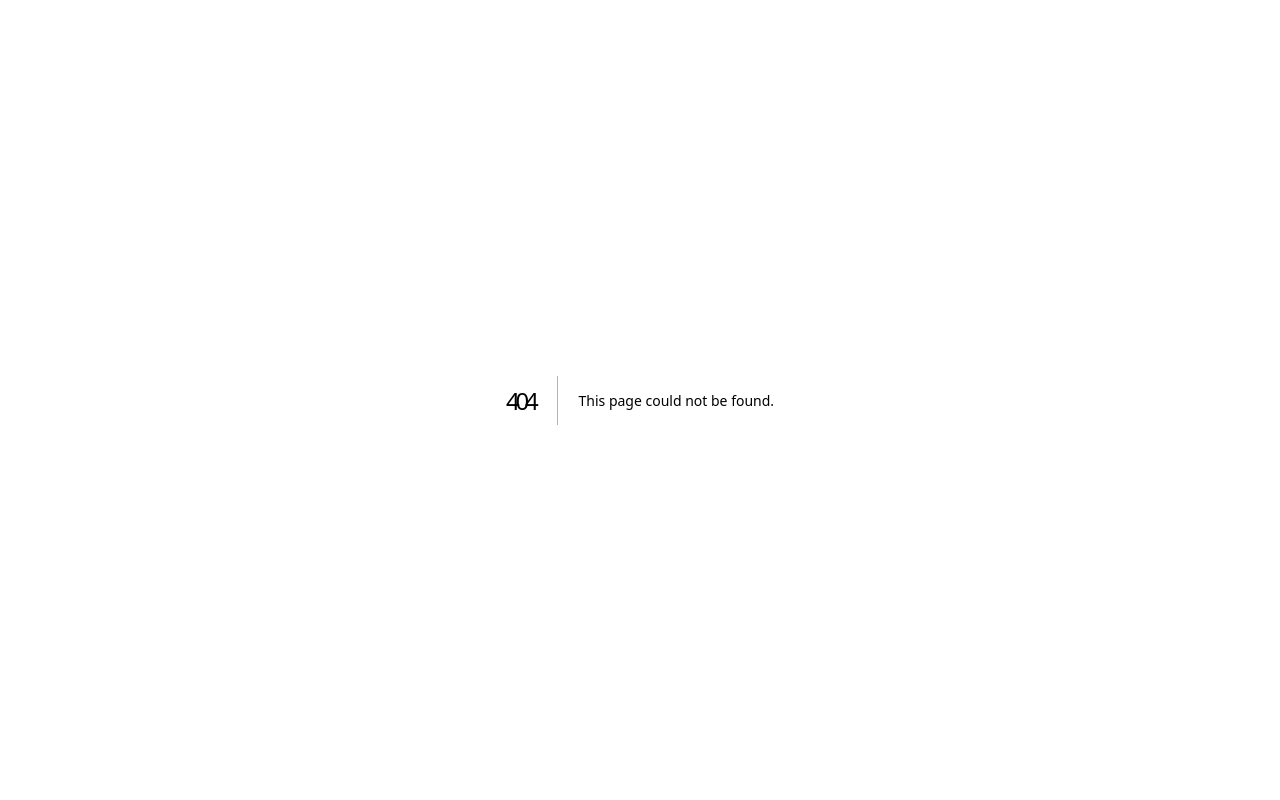
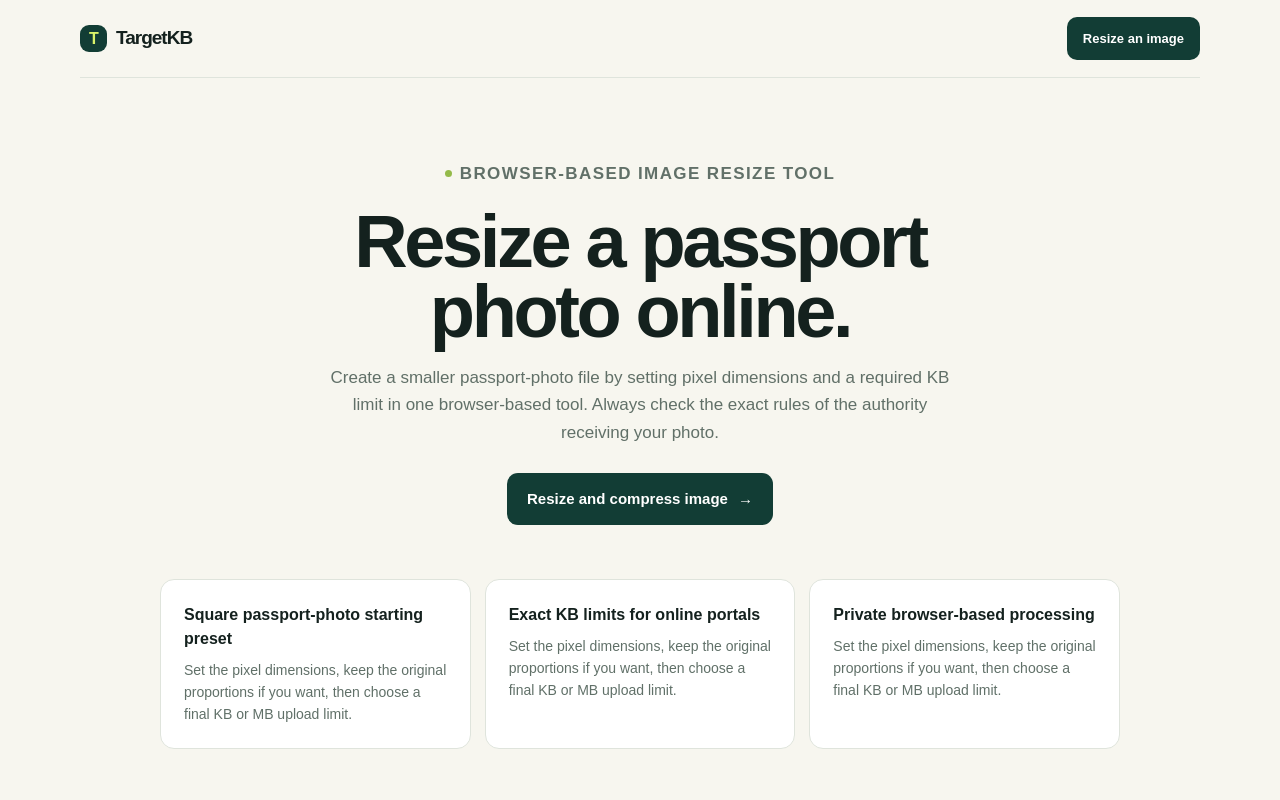
Before and after one commit to zq4034698/targetkb, a Next.js app: page /resize-passport-photo in a window 1280 px wide. Before the commit this address had no page. Shown: the top 800 px of the page. Built offline with nearby package versions, Linux system fonts and the light colour scheme.

Commit message:
Add document photo resize presets and landing pages

```diff
--- a/app/components/ResizeLanding.tsx
+++ b/app/components/ResizeLanding.tsx
@@ -3,12 +3,13 @@ type ResizeLandingProps = {
   description: string;
   focus: string;
   examples: string[];
+  toolHref?: string;
 };
 
-export default function ResizeLanding({ title, description, focus, examples }: ResizeLandingProps) {
+export default function ResizeLanding({ title, description, focus, examples, toolHref = '/?resize=1' }: ResizeLandingProps) {
   return <main className="seo-page">
-    <nav className="nav wrap"><a className="brand" href="/"><span className="brand-mark">T</span>TargetKB</a><a className="nav-button" href="/?resize=1">Resize an image</a></nav>
-    <section className="seo-hero"><p className="eyebrow"><span /> Browser-based image resize tool</p><h1>{title}</h1><p>{description}</p><a className="seo-cta" href="/?resize=1">Resize and compress image <span>→</span></a></section>
+    <nav className="nav wrap"><a className="brand" href="/"><span className="brand-mark">T</span>TargetKB</a><a className="nav-button" href={toolHref}>Resize an image</a></nav>
+    <section className="seo-hero"><p className="eyebrow"><span /> Browser-based image resize tool</p><h1>{title}</h1><p>{description}</p><a className="seo-cta" href={toolHref}>Resize and compress image <span>→</span></a></section>
     <section className="seo-card-grid">{examples.map((example) => <article className="seo-card" key={example}><strong>{example}</strong><p>Set the pixel dimensions, keep the original proportions if you want, then choose a final KB or MB upload limit.</p></article>)}</section>
     <section className="seo-content"><div className="seo-content-inner"><h2>How to {focus}</h2><ol><li>Open TargetKB and enable “Resize before compressing”.</li><li>Enter a width or height in pixels. Keep the aspect ratio enabled to avoid stretching.</li><li>Set the maximum file size your upload accepts, then upload up to 10 images.</li><li>Download the resized JPG when the result is ready.</li></ol><h3>Resize and compress in one step</h3><p>Dimensions and file size solve different upload problems. Resizing reduces pixel dimensions; compression reduces the file weight. TargetKB combines both locally in your browser so you can create a smaller image without sending it to a server.</p></div></section>
     <section className="seo-faq"><h2>Frequently asked questions</h2><details><summary>Can I resize without distorting the image?</summary><p>Yes. Keep aspect ratio enabled and enter either a width or a height. TargetKB calculates the other dimension from the original image.</p></details><details><summary>What image formats can I resize?</summary><p>You can upload JPG, PNG, WebP, HEIC, and HEIF images. Results download as optimized JPG files.</p></details><details><summary>Are my images uploaded to a server?</summary><p>No. Image processing happens locally in your browser whenever possible.</p></details></section>
--- a/app/page.tsx
+++ b/app/page.tsx
@@ -32,10 +32,14 @@ export default function Home() {
 
   useEffect(() => {
     document.documentElement.lang = language;
-    const requestedTarget = new URLSearchParams(window.location.search).get('target');
+    const search = new URLSearchParams(window.location.search);
+    const requestedTarget = search.get('target');
     if (requestedTarget === '50' || requestedTarget === '100' || requestedTarget === '200' || requestedTarget === '500') { setTarget(requestedTarget); setUnit('KB'); }
     if (requestedTarget === '1mb') { setTarget('1'); setUnit('MB'); }
-    if (new URLSearchParams(window.location.search).get('resize') === '1') setResizeEnabled(true);
+    const requestedWidth = search.get('width'); const requestedHeight = search.get('height');
+    if (search.get('resize') === '1' || requestedWidth || requestedHeight) setResizeEnabled(true);
+    if (requestedWidth && /^\d+$/.test(requestedWidth)) setResizeWidth(requestedWidth);
+    if (requestedHeight && /^\d+$/.test(requestedHeight)) setResizeHeight(requestedHeight);
   }, [language]);
 
   async function compressOne(file: File, targetBytes: number): Promise<Result> {
@@ -109,6 +113,7 @@ export default function Home() {
         <section className="resize-panel" aria-label="Resize image options">
           <label className="resize-toggle"><input type="checkbox" checked={resizeEnabled} onChange={(event) => setResizeEnabled(event.target.checked)} /><span><b>{language === 'en' ? 'Resize before compressing' : language === 'zh-CN' ? '压缩前调整尺寸' : '壓縮前調整尺寸'}</b><small>{language === 'en' ? 'Optional dimensions in pixels' : language === 'zh-CN' ? '可选：按像素设置尺寸' : '選填：依像素設定尺寸'}</small></span></label>
           {resizeEnabled && <div className="resize-fields"><label>W <input aria-label="Resize width" inputMode="numeric" placeholder="1200" value={resizeWidth} onChange={(event) => setResizeWidth(event.target.value.replace(/\D/g, ''))} /> px</label><span>×</span><label>H <input aria-label="Resize height" inputMode="numeric" placeholder="800" value={resizeHeight} onChange={(event) => setResizeHeight(event.target.value.replace(/\D/g, ''))} /> px</label><label className="aspect-lock"><input type="checkbox" checked={lockAspect} onChange={(event) => setLockAspect(event.target.checked)} /> {language === 'en' ? 'Keep aspect ratio' : language === 'zh-CN' ? '保持比例' : '保持比例'}</label></div>}
+          {resizeEnabled && <div className="resize-presets"><span>{language === 'en' ? 'Quick presets' : language === 'zh-CN' ? '常用预设' : '常用預設'}</span><button onClick={() => { setResizeWidth('600'); setResizeHeight('600'); setTarget('200'); setUnit('KB'); }}>Passport / Visa · 600 × 600</button><button onClick={() => { setResizeWidth('400'); setResizeHeight('400'); setTarget('100'); setUnit('KB'); }}>Job profile · 400 × 400</button><button onClick={() => { setResizeWidth('1200'); setResizeHeight('800'); setTarget('500'); setUnit('KB'); }}>Website · 1200 × 800</button></div>}
         </section>
         <div className="popular-row"><span>{t.popular}</span>{presets.map((preset) => <button key={preset} onClick={() => selectPreset(String(preset), 'KB')}>{preset}KB</button>)}<button onClick={() => selectPreset('1', 'MB')}>1MB</button></div>
         {error && <p className="message error">{error}</p>}
--- /dev/null
+++ b/app/resize-passport-photo/page.tsx
@@ -0,0 +1,5 @@
+import type { Metadata } from 'next';
+import ResizeLanding from '../components/ResizeLanding';
+
+export const metadata: Metadata = { title: 'Resize Passport Photo Online - Free Tool | TargetKB', description: 'Resize and compress a passport photo online. Set pixel dimensions and an exact KB limit before downloading an upload-ready JPG.' };
+export default function Page() { return <ResizeLanding title="Resize a passport photo online." description="Create a smaller passport-photo file by setting pixel dimensions and a required KB limit in one browser-based tool. Always check the exact rules of the authority receiving your photo." focus="resize a passport photo" examples={['Square passport-photo starting preset', 'Exact KB limits for online portals', 'Private browser-based processing']} toolHref="/?resize=1&width=600&height=600&target=200" />; }
--- /dev/null
+++ b/app/resize-photo-for-job-application/page.tsx
@@ -0,0 +1,5 @@
+import type { Metadata } from 'next';
+import ResizeLanding from '../components/ResizeLanding';
+
+export const metadata: Metadata = { title: 'Resize Photo for Job Application | TargetKB', description: 'Resize and compress a profile photo for a job application. Make an upload-ready JPG with the dimensions and file-size limit you need.' };
+export default function Page() { return <ResizeLanding title="Resize a photo for a job application." description="Prepare a neat, lightweight profile photo for recruitment portals. Choose a square dimension, preserve proportions, and compress to the upload limit." focus="resize a photo for a job application" examples={['Recruitment and career portals', '400 × 400 profile-photo preset', '100 KB photo upload limits']} toolHref="/?resize=1&width=400&height=400&target=100" />; }
--- /dev/null
+++ b/app/resize-photo-for-visa-application/page.tsx
@@ -0,0 +1,5 @@
+import type { Metadata } from 'next';
+import ResizeLanding from '../components/ResizeLanding';
+
+export const metadata: Metadata = { title: 'Resize Photo for Visa Application | TargetKB', description: 'Resize and compress a photo for a visa application. Enter the required pixels and exact KB limit, then download an upload-ready JPG.' };
+export default function Page() { return <ResizeLanding title="Make a photo fit a visa application." description="Set the dimensions and file-size limit required by your visa portal, then create a smaller JPG in your browser. Check the destination country’s current photo rules before submitting." focus="resize a photo for a visa application" examples={['Visa portal photo uploads', 'Square-image starting preset', 'Exact KB and MB limits']} toolHref="/?resize=1&width=600&height=600&target=200" />; }
--- a/app/sitemap.ts
+++ b/app/sitemap.ts
@@ -14,6 +14,9 @@ export default function sitemap(): MetadataRoute.Sitemap {
     { url: `${base}/resize-image-for-website`, lastModified: new Date(), changeFrequency: 'weekly', priority: 0.8 },
     { url: `${base}/resize-image-for-wordpress`, lastModified: new Date(), changeFrequency: 'weekly', priority: 0.8 },
     { url: `${base}/reduce-image-size-for-online-form`, lastModified: new Date(), changeFrequency: 'weekly', priority: 0.85 },
+    { url: `${base}/resize-passport-photo`, lastModified: new Date(), changeFrequency: 'weekly', priority: 0.9 },
+    { url: `${base}/resize-photo-for-visa-application`, lastModified: new Date(), changeFrequency: 'weekly', priority: 0.9 },
+    { url: `${base}/resize-photo-for-job-application`, lastModified: new Date(), changeFrequency: 'weekly', priority: 0.85 },
     { url: `${base}/privacy`, lastModified: new Date(), changeFrequency: 'yearly', priority: 0.3 },
     { url: `${base}/terms`, lastModified: new Date(), changeFrequency: 'yearly', priority: 0.3 },
   ];
```
Also changed, not shown: app/globals.css.
